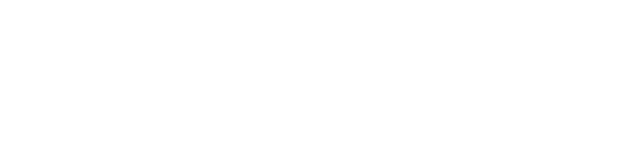
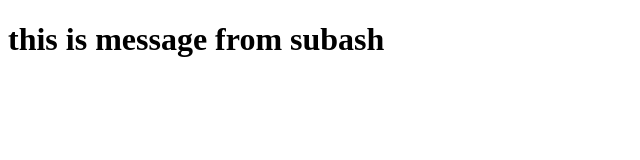
Before and after one commit to SubashKhatiwada/Demo, a plain HTML site: page index.html in a window 1280 px wide. Shown: the whole page, without its empty margins (0-640 px from the left). Drawn offline with Linux system fonts and the light colour scheme.

Commit message:
adding new heading tag

```diff
--- a/index.html
+++ b/index.html
@@ -6,6 +6,6 @@
     <title>github</title>
 </head>
 <body>
-
+   <h1> this is message from subash </h1>
 </body>
 </html>
```
